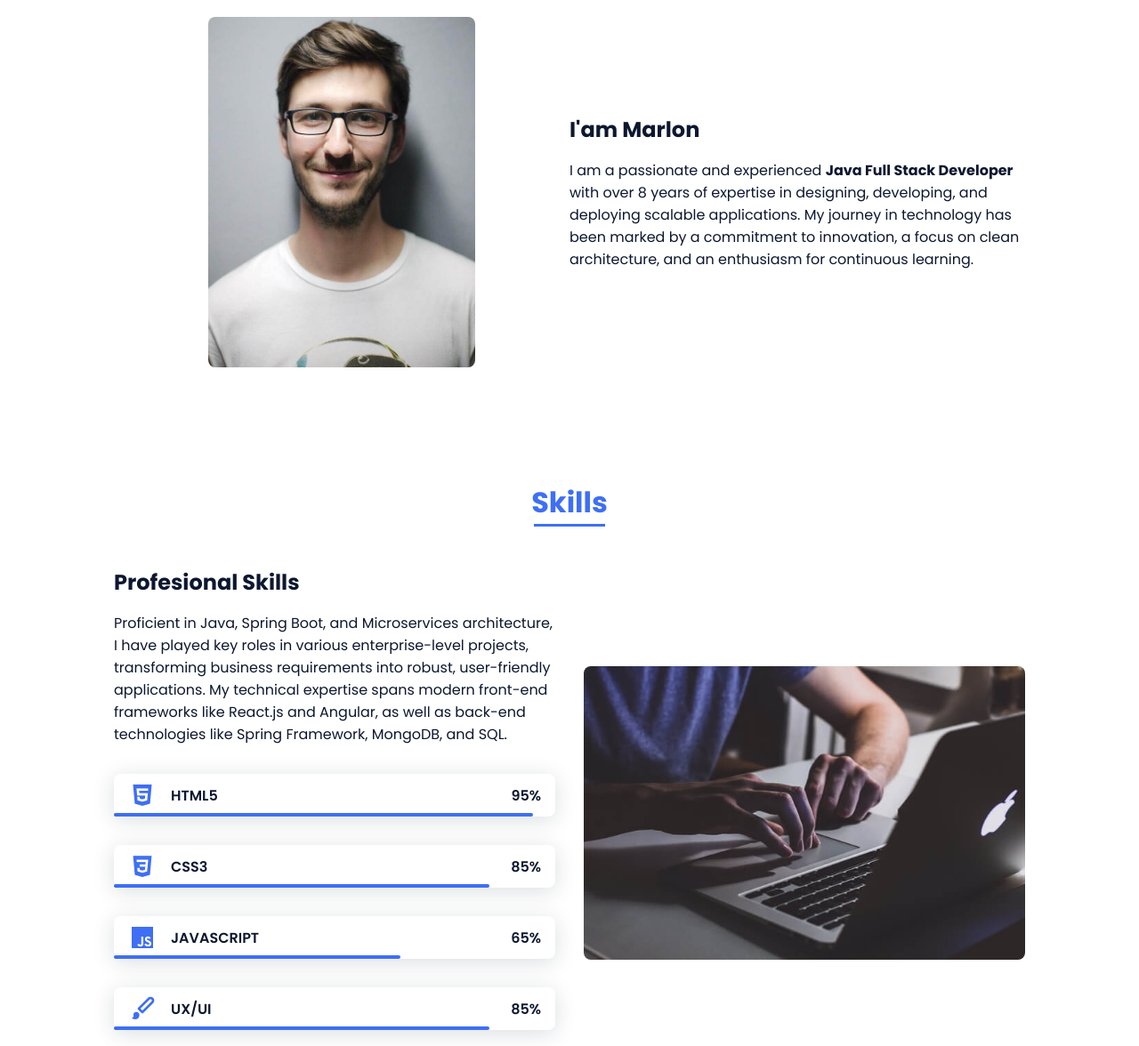
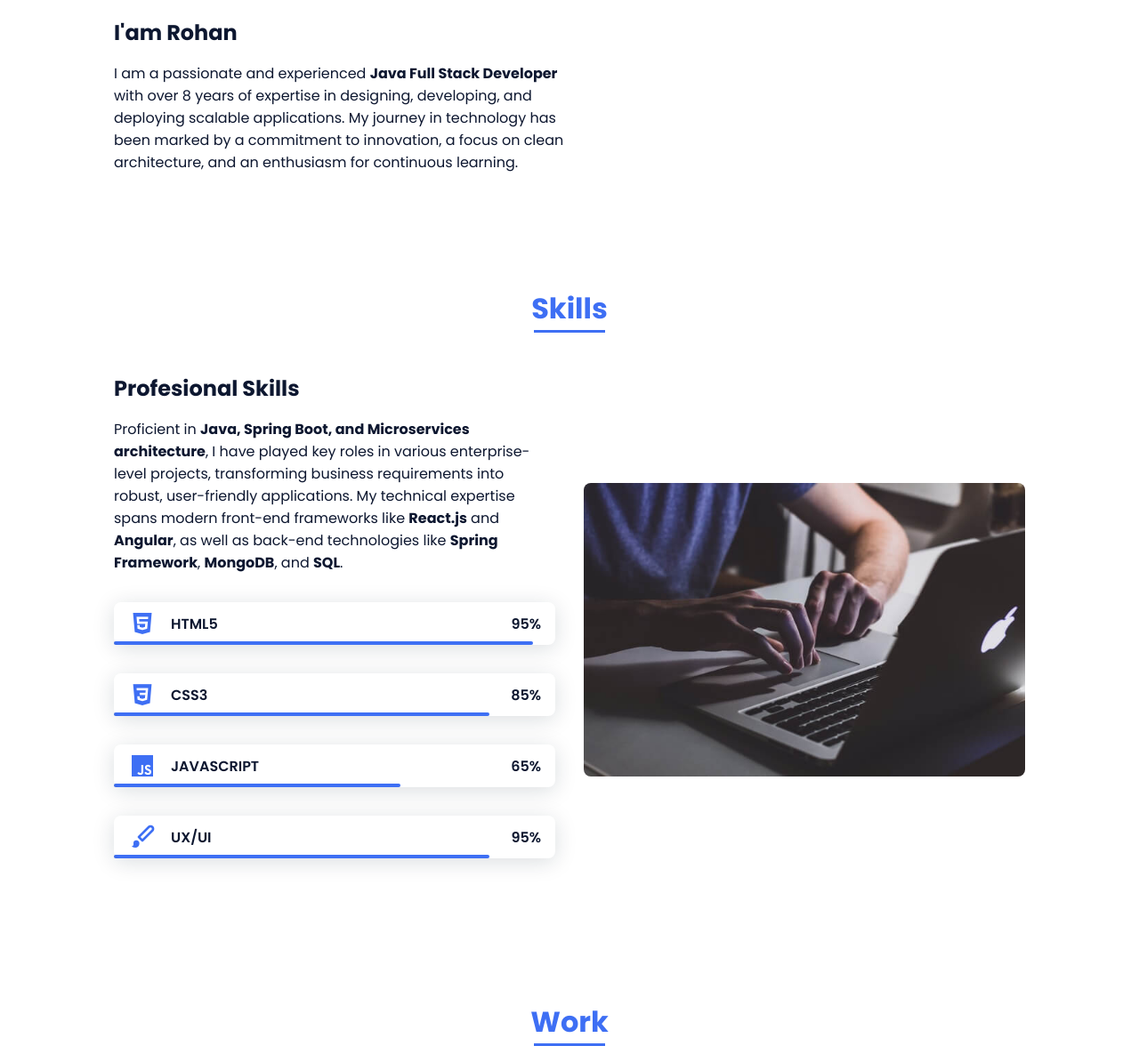
Before and after one commit to rohanreddysatti/rohanreddysatti.github.io, a plain HTML site: page index.html in a window 1280 px wide. Shown: the part 880-2056 px from the top of the page at 89% size. Drawn offline with nearby package versions, Linux system fonts and the light colour scheme.

Commit message:
Update index.html

```diff
--- a/index.html
+++ b/index.html
@@ -58,12 +58,12 @@
                 <h2 class="section-title">About</h2>
 
                 <div class="about__container bd-grid">
-                    <div class="about__img">
+<!--                     <div class="about__img">
                         <img src="assets/img/about.jpg" alt="">
-                    </div>
+                    </div> -->
 
                     <div>
-                        <h2 class="about__subtitle">I'am Marlon</h2>
+                        <h2 class="about__subtitle">I'am Rohan</h2>
                         <p class="about__text"> I am a passionate and experienced <strong>Java Full Stack Developer</strong> with over 8 years of expertise
         in designing, developing, and deploying scalable applications. My journey in technology has been marked by
         a commitment to innovation, a focus on clean architecture, and an enthusiasm for continuous learning.
@@ -79,10 +79,11 @@
                 <div class="skills__container bd-grid">
                     <div>
                         <h2 class="skills__subtitle">Profesional Skills</h2>
-                        <p class="skills__text">Proficient in Java, Spring Boot, and Microservices architecture, I have played key roles in
-                        various enterprise-level projects, transforming business requirements into robust, user-friendly applications.
-                        My technical expertise spans modern front-end frameworks like React.js and Angular,
-                        as well as back-end technologies like Spring Framework, MongoDB, and SQL.</p>
+                        <p class="skills__text"> Proficient in <strong>Java, Spring Boot, and Microservices architecture</strong>, I have played key roles in
+        various enterprise-level projects, transforming business requirements into robust, user-friendly applications.
+        My technical expertise spans modern front-end frameworks like <strong>React.js</strong> and <strong>Angular</strong>,
+        as well as back-end technologies like <strong>Spring Framework</strong>, <strong>MongoDB</strong>, and <strong>SQL</strong>.
+</p>
                         <div class="skills__data">
                             <div class="skills__names">
                                 <i class='bx bxl-html5 skills__icon'></i>
@@ -128,7 +129,7 @@
 
                             </div>
                             <div>
-                                <span class="skills__percentage">85%</span>
+                                <span class="skills__percentage">95%</span>
                             </div>
                         </div>
                     </div>
@@ -154,6 +155,7 @@
             <li>Containerized applications using Docker and orchestrated deployments with Kubernetes.</li>
             <li>Automated CI/CD pipelines with Azure DevOps, ensuring seamless deployments.</li>
         </ul>
+
 
                   </div>
             </section>
```
